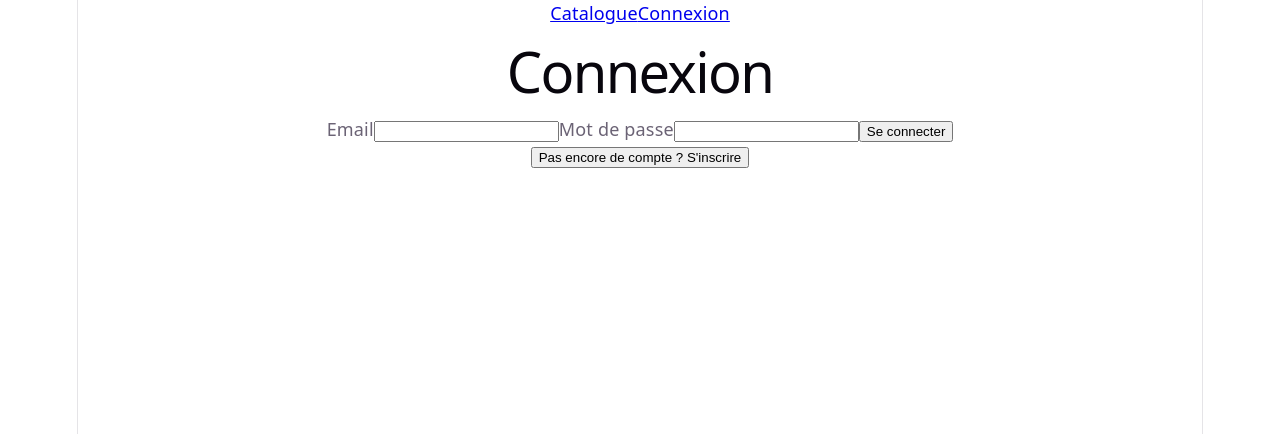
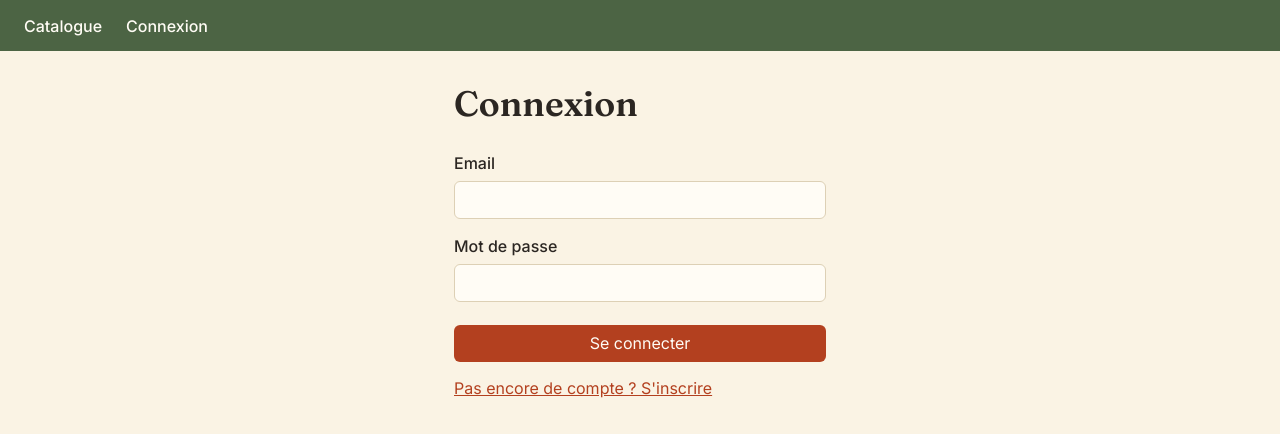
Before and after one commit to LUCHS444/ProjetCollection, a React (Vite) app in the folder web/: page /login in a window 1280 px wide. Shown: the top 434 px of the page. Built offline with nearby package versions, Linux system fonts and the light colour scheme.

Commit message:
Fix StatsPage error handling

```diff
--- a/web/index.html
+++ b/web/index.html
@@ -1,6 +1,9 @@
 <!doctype html>
 <html lang="en">
   <head>
+    <link rel="preconnect" href="https://fonts.googleapis.com">
+    <link rel="preconnect" href="https://fonts.gstatic.com" crossorigin>
+    <link href="https://fonts.googleapis.com/css2?family=Fraunces:opsz,wght@9..144,400;9..144,600;9..144,700&family=Inter:wght@400;500;600&display=swap" rel="stylesheet">
     <meta charset="UTF-8" />
     <link rel="icon" type="image/svg+xml" href="/favicon.svg" />
     <meta name="viewport" content="width=device-width, initial-scale=1.0" />
--- a/web/src/index.css
+++ b/web/src/index.css
@@ -1,111 +1,304 @@
 :root {
-  --text: #6b6375;
-  --text-h: #08060d;
-  --bg: #fff;
-  --border: #e5e4e7;
-  --code-bg: #f4f3ec;
-  --accent: #aa3bff;
-  --accent-bg: rgba(170, 59, 255, 0.1);
-  --accent-border: rgba(170, 59, 255, 0.5);
-  --social-bg: rgba(244, 243, 236, 0.5);
-  --shadow:
-    rgba(0, 0, 0, 0.1) 0 10px 15px -3px, rgba(0, 0, 0, 0.05) 0 4px 6px -2px;
-
-  --sans: system-ui, 'Segoe UI', Roboto, sans-serif;
-  --heading: system-ui, 'Segoe UI', Roboto, sans-serif;
-  --mono: ui-monospace, Consolas, monospace;
-
-  font: 18px/145% var(--sans);
-  letter-spacing: 0.18px;
-  color-scheme: light dark;
-  color: var(--text);
-  background: var(--bg);
-  font-synthesis: none;
-  text-rendering: optimizeLegibility;
-  -webkit-font-smoothing: antialiased;
-  -moz-osx-font-smoothing: grayscale;
-
-  @media (max-width: 1024px) {
-    font-size: 16px;
-  }
+  --papier: #faf3e4;
+  --papier-fonce: #f0e6d2;
+  --encre: #2b2622;
+  --encre-douce: #5a4f45;
+  --tomate: #b3401f;
+  --tomate-fonce: #8f3118;
+  --herbe: #4c6444;
+  --herbe-fonce: #384b32;
+  --moutarde: #d9a441;
+  --bordure: #ddd0b5;
+  --blanc-casse: #fffcf5;
+  --radius: 6px;
 }
 
-@media (prefers-color-scheme: dark) {
-  :root {
-    --text: #9ca3af;
-    --text-h: #f3f4f6;
-    --bg: #16171d;
-    --border: #2e303a;
-    --code-bg: #1f2028;
-    --accent: #c084fc;
-    --accent-bg: rgba(192, 132, 252, 0.15);
-    --accent-border: rgba(192, 132, 252, 0.5);
-    --social-bg: rgba(47, 48, 58, 0.5);
-    --shadow:
-      rgba(0, 0, 0, 0.4) 0 10px 15px -3px, rgba(0, 0, 0, 0.25) 0 4px 6px -2px;
-  }
-
-  #social .button-icon {
-    filter: invert(1) brightness(2);
-  }
-}
-
-#root {
-  width: 1126px;
-  max-width: 100%;
-  margin: 0 auto;
-  text-align: center;
-  border-inline: 1px solid var(--border);
-  min-height: 100svh;
-  display: flex;
-  flex-direction: column;
+* {
   box-sizing: border-box;
 }
 
 body {
   margin: 0;
+  background: var(--papier);
+  color: var(--encre);
+  font-family: "Inter", system-ui, -apple-system, sans-serif;
+  line-height: 1.5;
 }
 
-h1,
-h2 {
-  font-family: var(--heading);
-  font-weight: 500;
-  color: var(--text-h);
+h1, h2, h3 {
+  font-family: "Fraunces", Georgia, serif;
+  font-weight: 600;
+  color: var(--encre);
+  line-height: 1.2;
+  margin: 0 0 0.5em;
 }
 
-h1 {
-  font-size: 56px;
-  letter-spacing: -1.68px;
-  margin: 32px 0;
-  @media (max-width: 1024px) {
-    font-size: 36px;
-    margin: 20px 0;
-  }
+h1 { font-size: 2.2rem; }
+h2 { font-size: 1.5rem; margin-top: 1.5em; }
+h3 { font-size: 1.15rem; }
+
+a {
+  color: var(--tomate);
+  text-decoration: none;
 }
-h2 {
-  font-size: 24px;
-  line-height: 118%;
-  letter-spacing: -0.24px;
-  margin: 0 0 8px;
-  @media (max-width: 1024px) {
-    font-size: 20px;
-  }
-}
-p {
-  margin: 0;
+a:hover {
+  text-decoration: underline;
 }
 
-code,
-.counter {
-  font-family: var(--mono);
-  display: inline-flex;
-  border-radius: 4px;
-  color: var(--text-h);
+button, select, input {
+  font-family: inherit;
+  font-size: 1rem;
 }
 
-code {
-  font-size: 15px;
-  line-height: 135%;
-  padding: 4px 8px;
-  background: var(--code-bg);
+button {
+  background: var(--tomate);
+  color: var(--blanc-casse);
+  border: none;
+  border-radius: var(--radius);
+  padding: 0.55em 1.1em;
+  cursor: pointer;
+  transition: background 0.15s ease;
 }
+button:hover:not(:disabled) {
+  background: var(--tomate-fonce);
+}
+button:disabled {
+  background: var(--bordure);
+  color: var(--encre-douce);
+  cursor: not-allowed;
+}
+button:focus-visible, a:focus-visible, input:focus-visible, select:focus-visible {
+  outline: 2px solid var(--herbe);
+  outline-offset: 2px;
+}
+
+input[type="text"],
+input[type="email"],
+input[type="password"],
+select {
+  background: var(--blanc-casse);
+  border: 1px solid var(--bordure);
+  border-radius: var(--radius);
+  padding: 0.5em 0.75em;
+  color: var(--encre);
+}
+
+.erreur {
+  color: var(--tomate-fonce);
+  background: #fbe8e1;
+  border: 1px solid var(--tomate);
+  border-radius: var(--radius);
+  padding: 0.6em 0.9em;
+  font-size: 0.95rem;
+}
+
+/* --- Navbar --- */
+.navbar {
+  background: var(--herbe);
+  color: var(--blanc-casse);
+  padding: 0.85em 1.5em;
+  display: flex;
+  align-items: center;
+  gap: 1.5em;
+  flex-wrap: wrap;
+}
+.navbar a {
+  color: var(--blanc-casse);
+  font-weight: 500;
+}
+.navbar a:hover {
+  color: var(--moutarde);
+  text-decoration: none;
+}
+.navbar span {
+  margin-left: auto;
+  opacity: 0.85;
+  font-size: 0.9rem;
+}
+.navbar button {
+  background: var(--herbe-fonce);
+}
+.navbar button:hover {
+  background: var(--tomate);
+}
+
+/* --- Page container --- */
+.items-page, .item-detail-page, .collection-page, .stats-page, .auth-page {
+  max-width: 900px;
+  margin: 0 auto;
+  padding: 2em 1.5em 4em;
+}
+
+/* --- Auth --- */
+.auth-page {
+  max-width: 420px;
+}
+.auth-page form {
+  display: flex;
+  flex-direction: column;
+  gap: 0.4em;
+}
+.auth-page label {
+  font-weight: 500;
+  margin-top: 0.5em;
+}
+.auth-page button[type="submit"] {
+  margin-top: 1em;
+}
+.lien-bascule {
+  background: none;
+  color: var(--tomate);
+  padding: 0;
+  margin-top: 1em;
+  text-decoration: underline;
+}
+.lien-bascule:hover {
+  background: none;
+  color: var(--tomate-fonce);
+}
+
+/* --- Catalogue --- */
+.filtres {
+  display: flex;
+  gap: 0.75em;
+  margin: 1.2em 0 2em;
+  flex-wrap: wrap;
+}
+.filtres input[type="text"] {
+  flex: 1;
+  min-width: 200px;
+}
+
+.items-grid {
+  display: grid;
+  grid-template-columns: repeat(auto-fill, minmax(220px, 1fr));
+  gap: 1.2em;
+}
+
+.item-card {
+  display: block;
+  background: var(--blanc-casse);
+  border: 1px solid var(--bordure);
+  border-left: 4px solid var(--moutarde);
+  border-radius: var(--radius);
+  padding: 1em 1.2em;
+  color: var(--encre);
+  transition: transform 0.12s ease, border-left-color 0.12s ease;
+}
+.item-card:hover {
+  transform: translateY(-2px);
+  border-left-color: var(--tomate);
+  text-decoration: none;
+}
+.item-card h3 {
+  margin-bottom: 0.2em;
+}
+.item-card p {
+  margin: 0.15em 0;
+  color: var(--encre-douce);
+  font-size: 0.9rem;
+}
+
+.pagination {
+  display: flex;
+  align-items: center;
+  gap: 1em;
+  margin-top: 2em;
+  justify-content: center;
+}
+
+/* --- Fiche détail --- */
+.item-detail-page .categorie {
+  display: inline-block;
+  background: var(--moutarde);
+  color: var(--encre);
+  font-size: 0.8rem;
+  font-weight: 600;
+  padding: 0.2em 0.7em;
+  border-radius: 999px;
+  margin-bottom: 1em;
+}
+.item-meta {
+  list-style: none;
+  padding: 0;
+  margin: 1.2em 0;
+  display: flex;
+  flex-direction: column;
+  gap: 0.4em;
+  color: var(--encre-douce);
+}
+.actions-collection {
+  margin-top: 2em;
+  padding-top: 1.5em;
+  border-top: 1px solid var(--bordure);
+  display: flex;
+  gap: 0.6em;
+  flex-wrap: wrap;
+  align-items: center;
+}
+.actions-collection button {
+  background: var(--herbe);
+}
+.actions-collection button:hover {
+  background: var(--herbe-fonce);
+}
+
+/* --- Collection --- */
+.collection-list {
+  list-style: none;
+  padding: 0;
+  display: flex;
+  flex-direction: column;
+  gap: 1em;
+  margin-top: 1.5em;
+}
+.collection-item {
+  background: var(--blanc-casse);
+  border: 1px solid var(--bordure);
+  border-radius: var(--radius);
+  padding: 1em 1.3em;
+  display: flex;
+  flex-wrap: wrap;
+  align-items: center;
+  gap: 1em 1.5em;
+}
+.collection-item h3 {
+  margin: 0;
+  flex: 1 1 100%;
+}
+.collection-item p {
+  margin: 0;
+  color: var(--encre-douce);
+  flex-basis: 100%;
+  margin-bottom: 0.3em;
+}
+.collection-item label {
+  display: flex;
+  align-items: center;
+  gap: 0.4em;
+  font-size: 0.9rem;
+}
+.collection-item button {
+  background: transparent;
+  color: var(--tomate);
+  border: 1px solid var(--tomate);
+  margin-left: auto;
+}
+.collection-item button:hover {
+  background: var(--tomate);
+  color: var(--blanc-casse);
+}
+
+/* --- Stats --- */
+.stats-page ul {
+  list-style: none;
+  padding: 0;
+}
+.stats-page li {
+  background: var(--blanc-casse);
+  border: 1px solid var(--bordure);
+  border-left: 4px solid var(--herbe);
+  border-radius: var(--radius);
+  padding: 0.6em 1em;
+  margin-bottom: 0.5em;
+}
--- a/web/src/pages/ItemDetailPage.tsx
+++ b/web/src/pages/ItemDetailPage.tsx
@@ -69,6 +69,9 @@ function ItemDetailPage() {
     <div className="item-detail-page">
       <Link to="/">← Retour au catalogue</Link>
       <h1>{item.titre}</h1>
+      {item.image_url && (
+        <img src={item.image_url} alt={item.titre} className="item-detail-image" />
+      )}
       <p className="categorie">{item.categorie}</p>
       <p>{item.description}</p>
       <ul className="item-meta">
--- a/web/src/pages/ItemsPage.tsx
+++ b/web/src/pages/ItemsPage.tsx
@@ -95,6 +95,7 @@ function ItemsPage() {
           <div className="items-grid">
             {data.results.map((item) => (
               <Link key={item.id} to={`/items/${item.id}`} className="item-card">
+                {item.image_url && <img src={item.image_url} alt={item.titre} />}
                 <h3>{item.titre}</h3>
                 <p>{item.categorie}</p>
                 <p>{item.temps_preparation} min · {item.difficulte}</p>
--- a/web/src/pages/StatsPage.tsx
+++ b/web/src/pages/StatsPage.tsx
@@ -2,11 +2,15 @@ import { useEffect } from "react";
 import { useCollection } from "../contexts/CollectionContext";
 
 function StatsPage() {
-  const { stats, fetchStats } = useCollection();
+  const { stats, erreur, fetchStats } = useCollection();
 
   useEffect(() => {
     fetchStats();
   }, [fetchStats]);
+
+  if (erreur && !stats) {
+    return <p className="erreur">{erreur}</p>;
+  }
 
   if (!stats) {
     return <p>Chargement...</p>;
```
Also changed, not shown: 2 other files (tests, documents, lock files or other folders).
